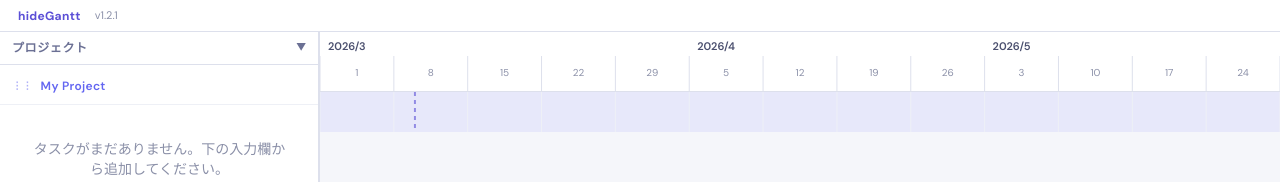
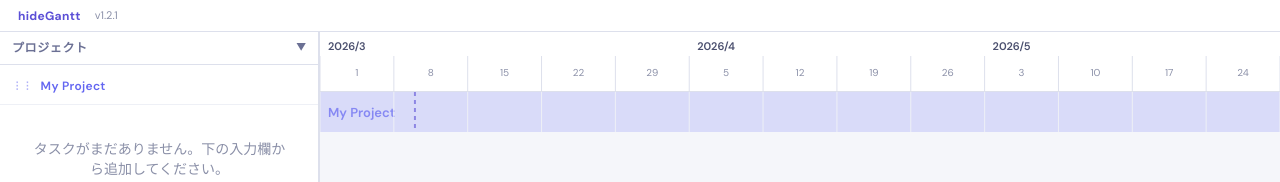
Before and after one commit to hide/hideGantt, a React (Vite) app: page / in a window 1280 px wide. Shown: the top 182 px of the page. Built offline with nearby package versions, Linux system fonts and the light colour scheme.

Commit message:
feat: タイムラインにグループ名表示を追加

```diff
--- a/src/components/GanttChart.tsx
+++ b/src/components/GanttChart.tsx
@@ -819,8 +819,24 @@ export function GanttChart({ state, setState, readOnly }: GanttChartProps) {
 
               {/* Grid rows */}
               {rows.map((row, i) => (
-                <rect key={i} x={0} y={i * ROW_HEIGHT} width="100%" height={ROW_HEIGHT}
-                  fill={row.kind === 'group' ? (row.color + '18') : (i % 2 === 0 ? 'transparent' : theme.rowAlt)} />
+                <g key={`row-${i}`}>
+                  <rect x={0} y={i * ROW_HEIGHT} width="100%" height={ROW_HEIGHT}
+                    fill={row.kind === 'group' ? (row.color + '30') : (i % 2 === 0 ? 'transparent' : theme.rowAlt)} />
+                  {row.kind === 'group' && (
+                    <text
+                      x={8}
+                      y={i * ROW_HEIGHT + ROW_HEIGHT / 2}
+                      dominantBaseline="central"
+                      fill={row.color}
+                      opacity={0.7}
+                      fontSize={13}
+                      fontWeight={600}
+                      style={{ userSelect: 'none', pointerEvents: 'none' }}
+                    >
+                      {row.label}
+                    </text>
+                  )}
+                </g>
               ))}
 
               {/* Grid columns */}
```
